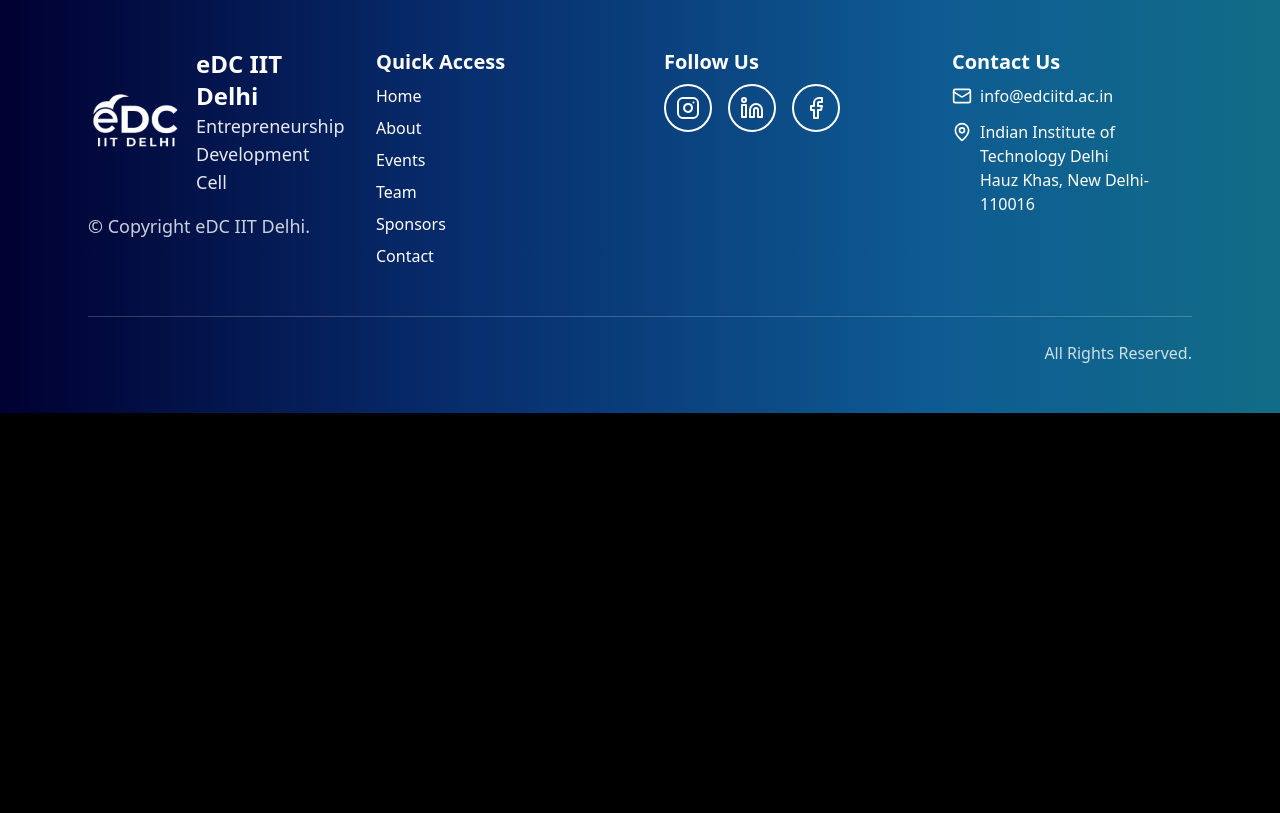
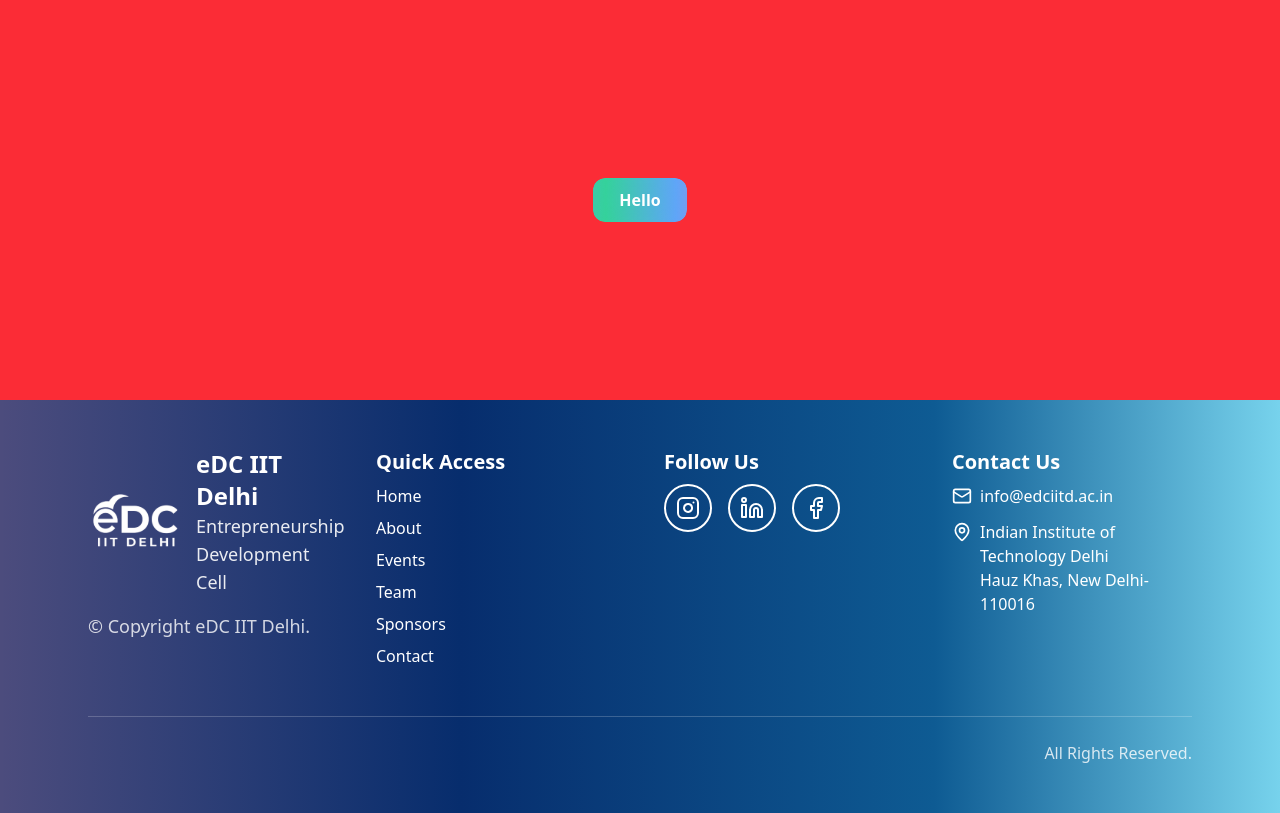
Before and after one commit to Prabhav2503/eDC, a React (Vite) app: page /test in a window 1280 px wide. Built offline with nearby package versions, Linux system fonts and the light colour scheme.

Commit message:
made design changes

```diff
--- a/src/App.jsx
+++ b/src/App.jsx
@@ -8,6 +8,7 @@
 import BeCon from './pages/BeCon'
 import Resources from './pages/Resources'
 import Gallery from './pages/Gallery'
+import Test from "./components/test"
 
 import Footer from './components/footer'
 import Preloader from './components/preloader'
@@ -38,6 +39,7 @@
                 <Route path="/becon" element={<BeCon SVGs={SVGs} />} />
                 <Route path="/resources" element={<Resources SVGs={SVGs}/>} />
                 <Route path="/gallery" element={<Gallery SVGs={SVGs} />} />
+                <Route path="/test" element={<Test />} />
               </Routes>
               <Footer SVGs={SVGs} />
             </>
--- a/src/components/abouthome.jsx
+++ b/src/components/abouthome.jsx
@@ -4,11 +4,11 @@
   return (
     <section className="w-full bg-transparent text-white py-20 px-8 md:px-20 flex flex-col lg:flex-row items-center justify-between gap-10">
       {/* Left Side - Text */}
-      <div className="w-full lg:w-1/2 text-left space-y-6">
-        <h2 className="text-4xl md:text-5xl font-bold mb-6">
+      <div className="w-full h-full flex flex-col items-center lg:w-1/2 text-left" style={{fontFamily:"Poppins"}}>
+        <h2 className="text-4xl md:text-5xl font-bold mb-6" style={{fontFamily:"Montserrat"}}>
           About eDC IIT Delhi?
         </h2>
-        <p className="text-gray-300 text-base md:text-lg leading-relaxed">
+        <p className="text-gray-300 text-base md:text-xl leading-relaxed pb-50">
           We empower young minds, early-stage startups, and professionals to
           think big, innovate fearlessly, and build impactful ventures. We
           partner in your journey by providing the right blend of learning,
@@ -21,9 +21,9 @@
       </div>
 
       {/* Right Side - Image */}
-      <div className="w-full lg:w-1/2 flex justify-center">
+      <div className="w-full lg:w-5/10 flex justify-center">
         <img
-          src={JPG.iitbuilding}
+          src={JPG.edcteam}
           alt="eDC IIT Delhi Team"
           className="rounded-2xl shadow-lg w-full md:w-[90%] object-cover"
         />
--- a/src/components/incentive.jsx
+++ b/src/components/incentive.jsx
@@ -42,7 +42,7 @@
 const InitiativeCard = ({ index, title, description, image }) => (
   <div
     key={index}
-    className="w-full h-150  sticky top-10 "
+    className="w-full h-150  sticky top-30 "
   >
     <div className="rounded-xl overflow-hidden flex flex-row items-center bg-gray-900">
       <img src={image} alt={title} className="w-4/10 object-cover" />
--- a/src/components/navbar.jsx
+++ b/src/components/navbar.jsx
@@ -20,8 +20,8 @@
       }`} style={{fontFamily:"Montserrat"}}
     >
       {/* Main Navbar */}
-  <div className="flex items-center justify-between px-4 py-3">
-        <img src={SVGs.logo} alt="logo" className='w-20' />
+  <div className="flex items-center justify-between px-4">
+        <img src={SVGs.logo} alt="logo" className='w-22' />
 
         {/* Desktop Navigation - Hidden on Mobile */}
         <div className='hidden md:flex gap-3'>
--- a/src/components/shineborder.jsx
+++ b/src/components/shineborder.jsx
@@ -1,40 +1,37 @@
-// ShinyBorderButton.jsx
 import React from "react";
 
-export default function ShinyBorderButton({ children = "Shine Border", className = "", ...props }) {
+export default function ShineBorder({
+  children = "JOIN US",
+  className = "",
+  ...props
+}) {
   return (
-    <span
+    <button
+      {...props}
       className={[
-        // Layout
-        "relative inline-grid w-fit place-items-center",
-        // Border radius + thickness via padding
-        "rounded-xl p-[2px]",
-
-        // The gradient border background
+        // Layout and positioning
+        "relative inline-flex items-center justify-center w-fit overflow-hidden",
+        "rounded-xl p-[2px]", // border thickness
+        // Animated gradient border
         "before:absolute before:inset-0 before:rounded-xl",
-        "before:bg-[linear-gradient(90deg,#B794F4_0%,#60A5FA_25%,#34D399_50%,#60A5FA_75%,#F472B6_100%)]",
-        // Animate the gradient movement
-        "before:[background-size:200%_200%] before:animate-[shiny-gradient_6s_linear_infinite]",
-        // Cut the middle so we only see the border (mask trick)
+        "before:bg-[linear-gradient(90deg,#b794f4_0%,#60a5fa_25%,#34d399_50%,#60a5fa_75%,#f472b6_100%)]",
+        "before:[background-size:300%_300%] before:animate-[shine_5s_linear_infinite]",
+        // Mask trick to make border only (center transparent)
         "before:[mask:linear-gradient(#fff_0_0)_content-box,linear-gradient(#fff_0_0)]",
         "before:[-webkit-mask:linear-gradient(#fff_0_0)_content-box,linear-gradient(#fff_0_0)]",
-        "before:[-webkit-mask-composite:xor] before:[mask-composite:exclude]",
-
-        // Subtle outer glow (optional)
-        "after:absolute after:inset-0 after:rounded-xl after:blur-sm after:opacity-60",
-        // "after:bg-[linear-gradient(90deg,#B794F4_0%,#60A5FA_25%,#34D399_50%,#60A5FA_75%,#F472B6_100%)]",
-        "after:[background-size:200%_200%] after:animate-[shiny-gradient_6s_linear_infinite]",
-        "pointer-events-none",
+        "before:[mask-composite:exclude] before:[-webkit-mask-composite:xor]",
+        // Optional outer glow
+        "after:absolute after:inset-0 after:rounded-xl after:blur-md after:opacity-40",
+        "after:bg-[linear-gradient(90deg,#b794f4_0%,#60a5fa_25%,#34d399_50%,#60a5fa_75%,#f472b6_100%)]",
+        "after:[background-size:300%_300%] after:animate-[shine_5s_linear_infinite]",
+        "transition-transform duration-200 hover:scale-[1.05]",
         className,
       ].join(" ")}
     >
-      {/* Actual button surface */}
-      <button
-        {...props}
-        className="relative z-[1] rounded-[10px] bg-black px-6 py-2 font-semibold text-white shadow-md"
-      >
+      {/* Transparent center */}
+      <span className="relative z-[1] rounded-[10px] bg-transparent px-6 py-2 text-white font-semibold select-none">
         {children}
-      </button>
-    </span>
+      </span>
+    </button>
   );
 }
--- /dev/null
+++ b/src/components/test.jsx
@@ -0,0 +1,13 @@
+import Shineborder from "./shineborder";
+
+import React from 'react'
+
+const test = () => {
+  return (
+    <div className="w-full h-100 flex items-center bg-red-500 justify-center">
+        <Shineborder>Hello</Shineborder>
+    </div>
+  )
+}
+
+export default test
--- a/src/index.css
+++ b/src/index.css
@@ -19,14 +19,14 @@
     text-shadow: 0 0 6px rgba(255,255,255,0.6);
   }
 }
-
-html,
-body,
-#root {
-  margin: 0;
-  padding: 0;
-  height: 100%;
-  width: 100%;
-  background: black;
-  overflow-x: hidden;
+@keyframes shine {
+  0% {
+    background-position: 0% 50%;
+  }
+  50% {
+    background-position: 100% 50%;
+  }
+  100% {
+    background-position: 0% 50%;
+  }
 }
--- a/src/pages/Home.jsx
+++ b/src/pages/Home.jsx
@@ -30,7 +30,7 @@
           <Landing JPG={JPG} />
         </div>
         <div className="sticky top-0">
-          <div className="w-full bg-gradient-to-b from to-[#1CB5E0] h-30"/>
+          <div className="w-full bg-gradient-to-b from to-[#0F0C29] h-15"/>
       <div ref={ref} className="bg-gradient-to-b from-[#0F0C29] via-[#302B63] to-[#24243E]">
 
         <AboutHome JPG={JPG} />
--- a/src/pages/Initiative.jsx
+++ b/src/pages/Initiative.jsx
@@ -115,7 +115,7 @@
       <div className="absolute top-0 w-full z-20">
           <Navbar SVGs={SVGs} shrink={shrink} />
         </div>
-      <div className="w-full bg-black text-white flex flex-col items-center justify-center px-20 py-10">
+      <div className="w-full bg-black text-white flex flex-col items-center justify-center px-20 py-30">
       {/* Heading */}
       <div className="text-center mb-14">
         <h2 className="text-7xl font-bold mb-6">Our Initiatives</h2>
--- a/src/utility/images.js
+++ b/src/utility/images.js
@@ -1,11 +1,13 @@
 import logo from "../assets/edciitd.svg";
 import iitbuilding from "../assets/IIT.jpg"
+import edcteam from "../assets/edc-team.jpg"
 export const SVGs = {
   logo:logo
 };
 
 export const JPG = {
-  iitbuilding:iitbuilding
+  iitbuilding:iitbuilding,
+  edcteam:edcteam
 }
 
 export const Incentive = {
```
Also changed, not shown: src/assets/edc-team.jpg (added).
